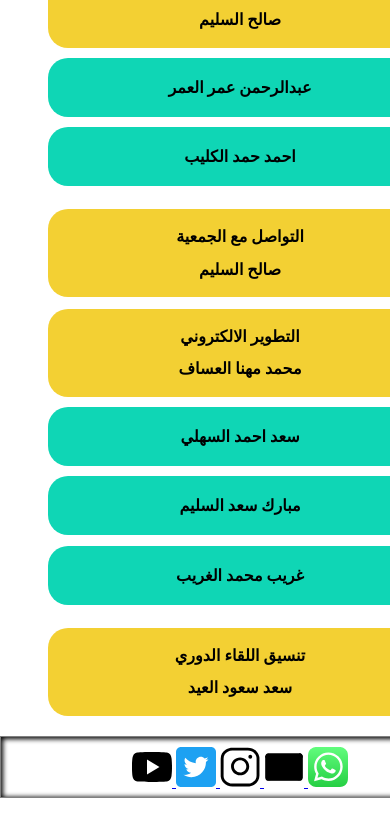
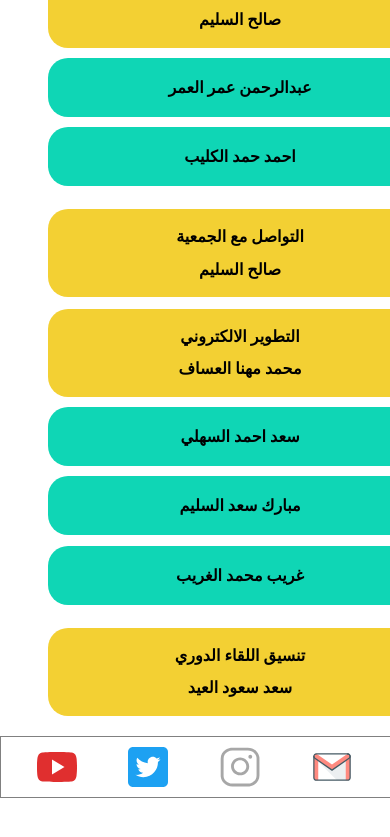
Before and after one commit to amh092/vho, a plain HTML site: page index.html in a window 390 px wide. Shown: the part 1103-1940 px from the top of the page. Drawn offline with Linux system fonts and the light colour scheme.

Commit message:
Update style.css

```diff
--- a/style.css
+++ b/style.css
@@ -149,14 +149,30 @@ img {
   .first-level div {
     margin-top: .625em;
   }
+  footer {
+    display: flex;
+    flex-flow: row wrap;
+    justify-content: space-around;
+    margin-top: 1.25em;
+    background: white;
+    padding: .625em;
+
+
+
+    width: 23.4375em;
+    height: 2.5em;
+  }
 }
 
 footer {
+  display: flex;
+  flex-flow: row wrap;
+  justify-content: space-around;
   margin-top: 1.25em;
-  background: white;
+
   padding: .625em;
   border: .0625em solid gray;
-  box-shadow: inset 1px 1px 5px 1px black;
+
 
 
   width: 100%;
@@ -169,6 +185,8 @@ svg {
 
 }
 
-svg path {
-  fill: black;
+
+
+.you-tube svg path {
+  fill: unset;
 }
```
